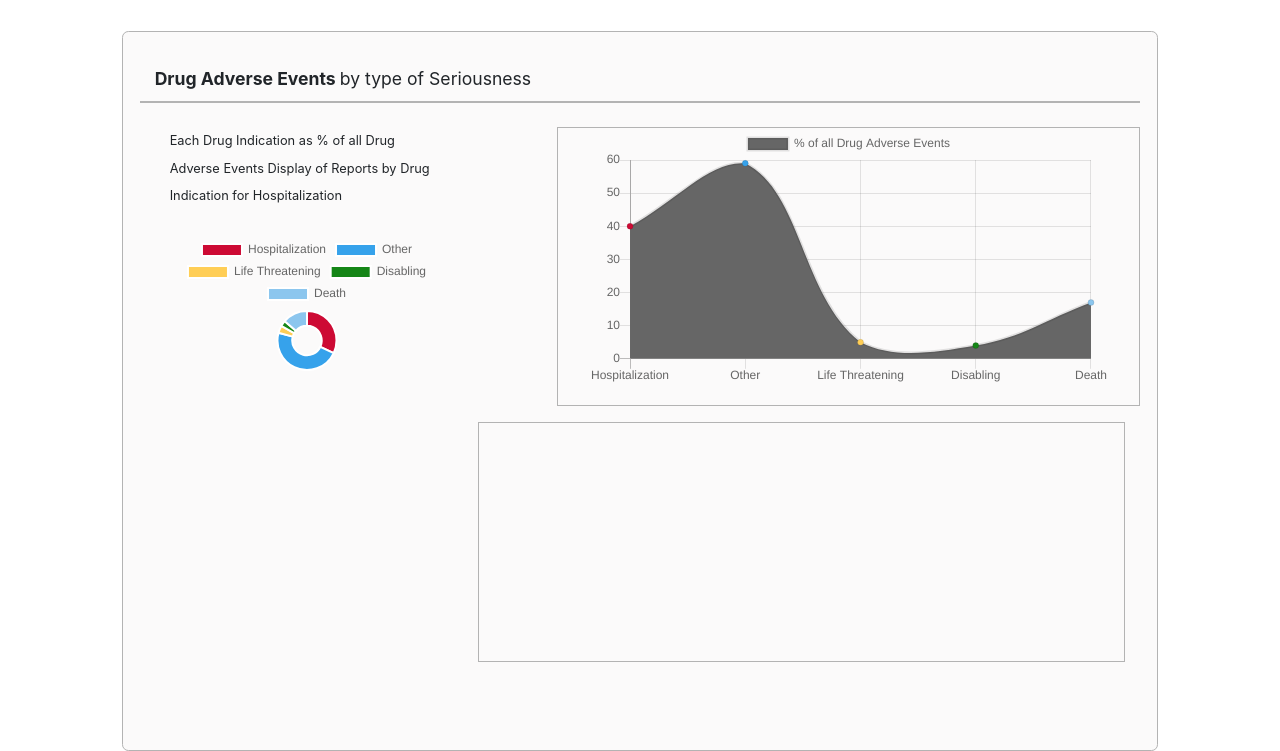
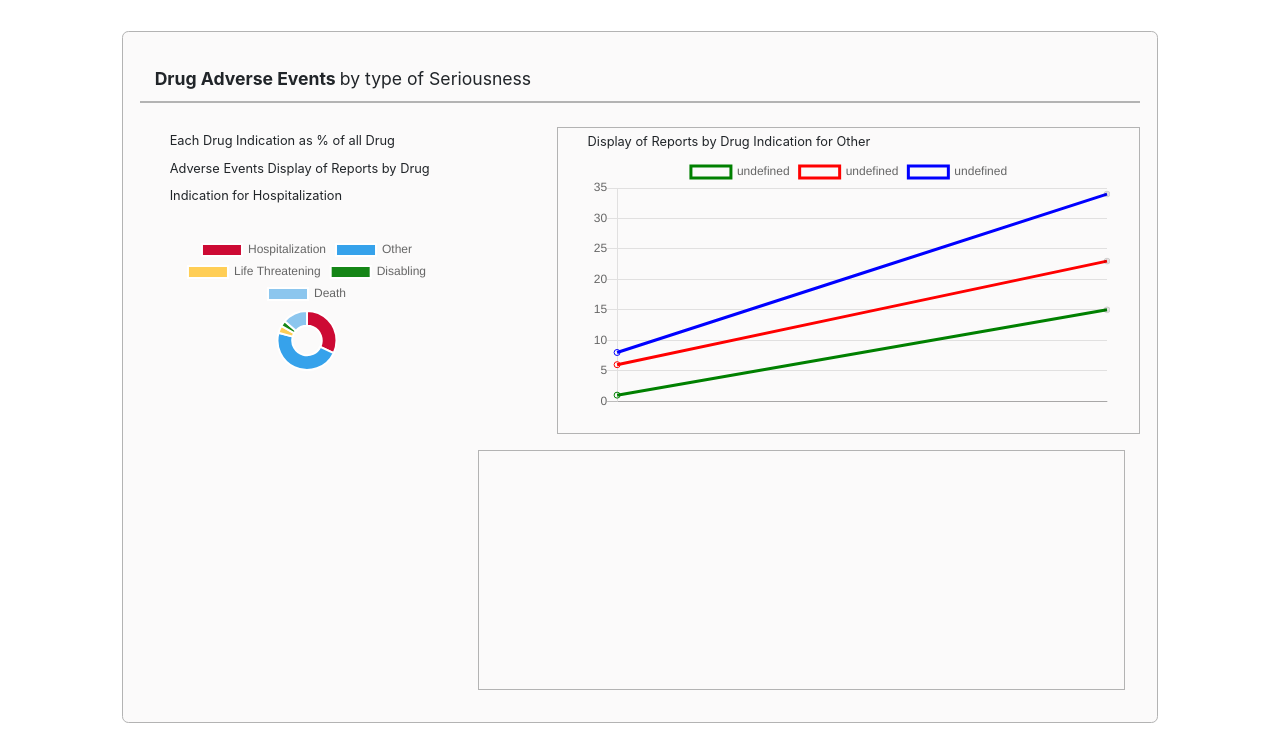
Before and after one commit to cedricdollars/technical-assessment, a website: page index.html in a window 1280 px wide. Shown: the part 137-888 px from the top of the page. After the commit the page ends 860 px from the top, so only its background shows below. Drawn offline with nearby package versions, Linux system fonts and the light colour scheme.

Commit message:
finsih interface

```diff
--- a/assets/css/all-css/_components.css
+++ b/assets/css/all-css/_components.css
@@ -1,5 +1,4 @@
 .global-tech {
-  height: 45rem;
   border: solid 1px #b3b3b3;
   margin-top: 2rem;
   border-radius: 0.4rem;
--- a/assets/css/main.css
+++ b/assets/css/main.css
@@ -11,7 +11,6 @@ body {
 
 
 .global-tech {
-  height: 45rem;
   border: solid 1px #b3b3b3;
   margin-top: 2rem;
   border-radius: 0.4rem;
--- a/assets/js/app.js
+++ b/assets/js/app.js
@@ -3,10 +3,19 @@ class customChart {
   static getClicksEventDn() {
     const canvas_doghnut = document.getElementById("myChartDoghnut");
     canvas_doghnut.onclick = (evt) => {
-      let activePoints = myChart.getElementsAtEvent(evt);
+      let activePoints = myChart_doghnut.getElementsAtEvent(evt);
+      activePoints.length !== 0 ? console.dir(activePoints) : 0;
+    };
+  }
+
+  static getClicksEventLn() {
+    const canvas_line = document.getElementById("myChartLine");
+    canvas_line.onclick = (evt) => {
+      let activePoints = myChart_line.getElementsAtEvent(evt);
       activePoints.length !== 0 ? console.dir(activePoints) : 0;
     };
   }
 }
 
 customChart.getClicksEventDn();
+customChart.getClicksEventLn();
--- a/assets/js/chart_line.js
+++ b/assets/js/chart_line.js
@@ -2,30 +2,36 @@ const canvas_line = document.getElementById("myChartLine");
 let myChart_line = new Chart(canvas_line, {
   type: "line",
   data: {
-    labels: [
-      "Hospitalization",
-      "Other",
-      "Life Threatening",
-      "Disabling",
-      "Death",
-    ],
     datasets: [
       {
-        label: "% of all Drug Adverse Events",
-
-        data: [40, 59, 5, 4, 17],
-        backgroundColor: [
-          "rgb(205,10,52)",
-          "rgb(54,162,235)",
-          "rgb(255,206,86)",
-          "rgb(21,134,23)",
-          "rgb(140,198,238)",
-        ],
+        data: [1, 15],
+        backgroundColor: ["transparent"],
+        borderColor: ["green"],
+      },
+      {
+        data: [5, 8],
+        backgroundColor: ["transparent"],
+        borderColor: ["red"],
+      },
+      {
+        data: [2, 11],
+        backgroundColor: ["transparent"],
+        borderColor: ["blue"],
       },
     ],
   },
   options: {
-    // This chart will not respond to mousemove, etc
-    events: ["click"],
+    scales: {
+      yAxes: [
+        {
+          stacked: true,
+        },
+      ],
+      xAxes: [
+        {
+          stacked: true,
+        },
+      ],
+    },
   },
 });
--- a/index.html
+++ b/index.html
@@ -53,7 +53,9 @@
             <div class="col-12"><canvas id="myChartDoghnut"></canvas></div>
           </div>
           <div class="offset-1 diagram-tech col-7">
-            <div class="col-12"></div>
+            <div class="col-12 circle-header">
+              <span>Display of Reports by Drug Indication for Other </span>
+            </div>
             <div class="col-12"><canvas id="myChartLine"></canvas></div>
           </div>
         </div>
```
Also changed, not shown: public/build/css/style.css.
